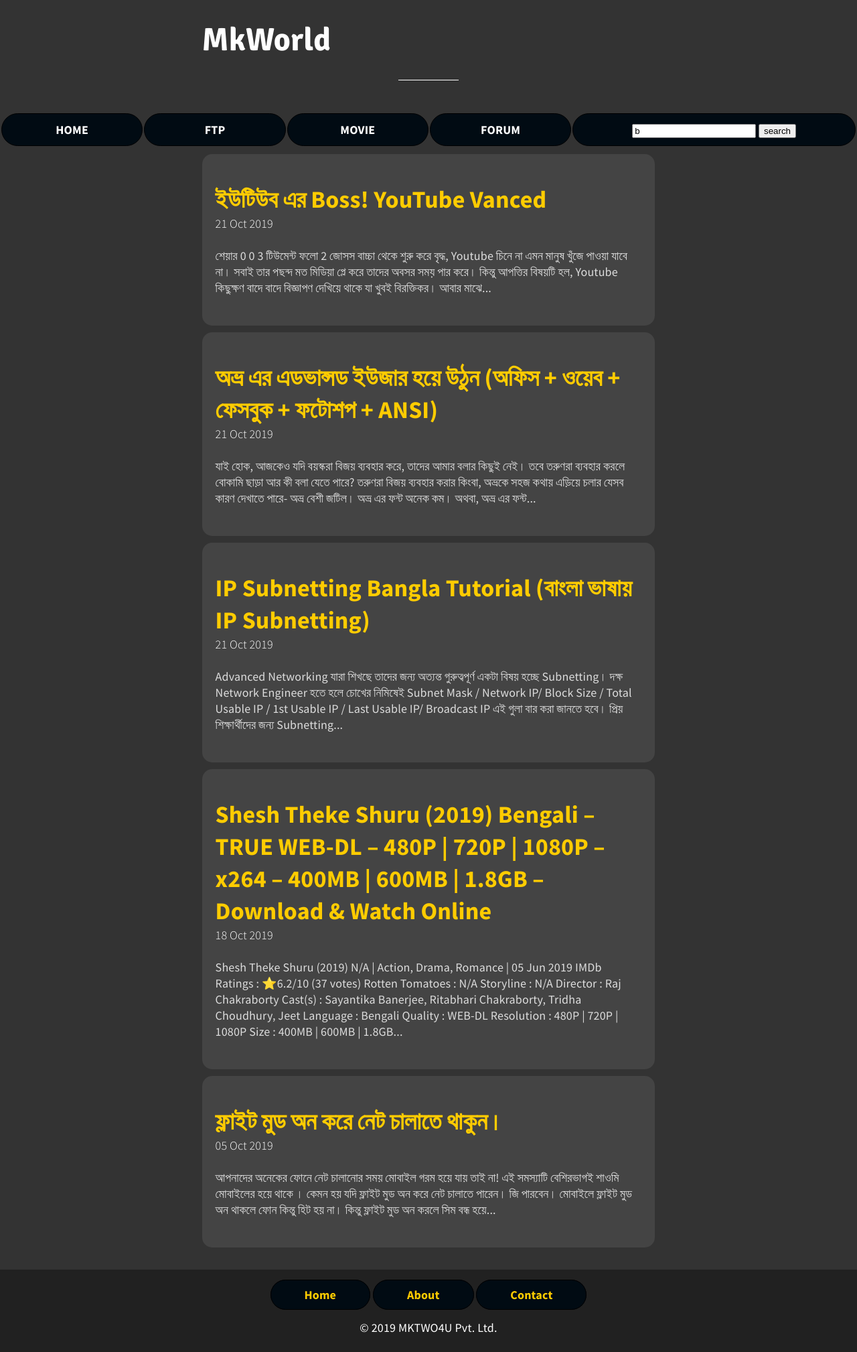
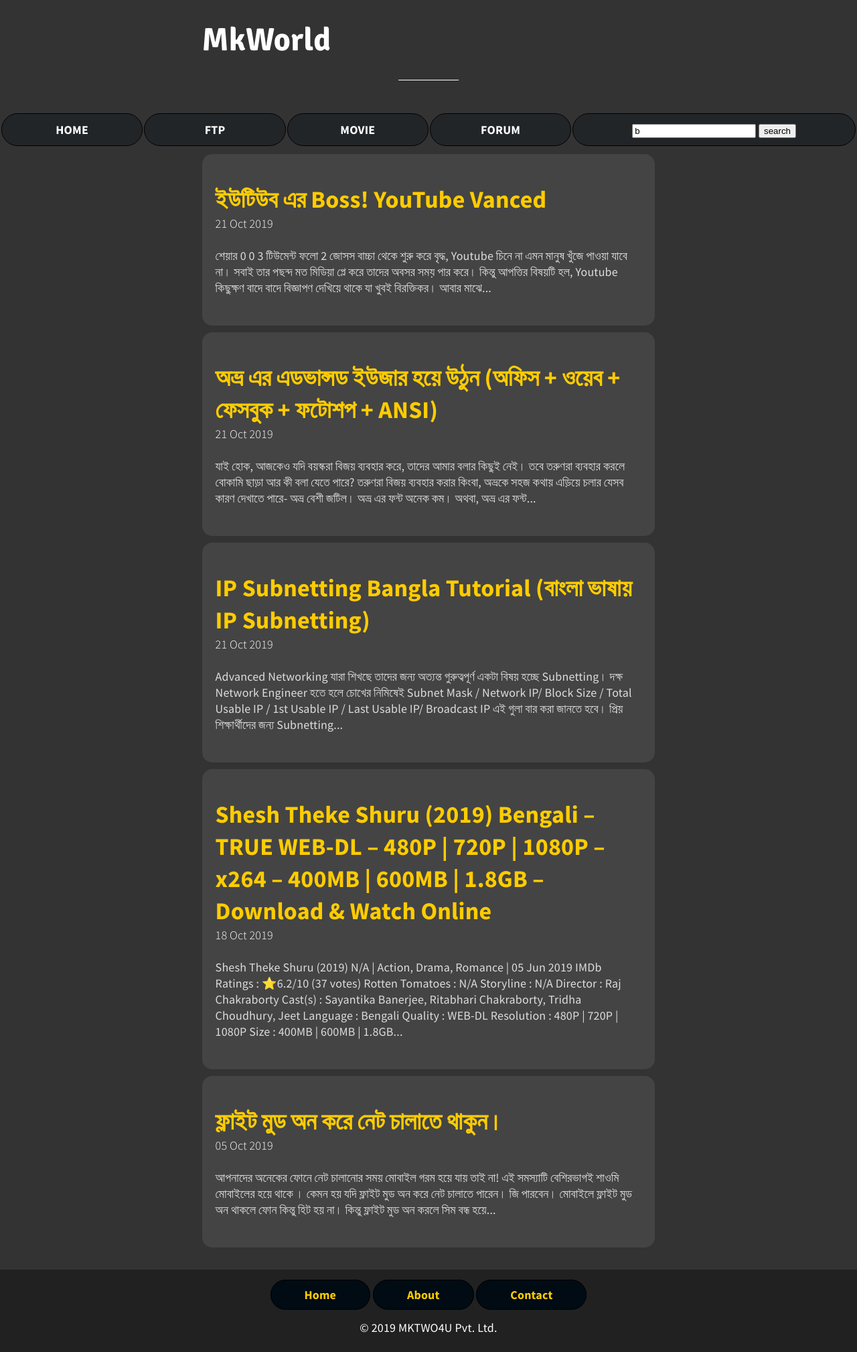
Before and after one commit to bdmilan/blog, a Jekyll site: the page built from index.html, in a window 1280 px wide. Shown: the whole page at 67% size. Built offline with Jekyll 4.4.1, drawn with Linux system fonts in a browser that asks for light colours; the list of posts is cut into pages by our own code.

Commit message:
Update header.html

```diff
--- a/_includes/header.html
+++ b/_includes/header.html
@@ -23,11 +23,11 @@
 <nav class="sticky-top">
   <div class="" style=""><table style="width:100%">
   <tr>
-    <td style="background:#010b13; border-radius: 45px; width: 10%; border: 1px solid #000; font-weight: bold; color: #fff; text-align: center; padding: 10px;"><a href="https://bdmilan.github.io/mk/" style="color: #fff;"> HOME </a></td>
-    <td style="background:#010b13; border-radius: 45px; width: 10%; border: 1px solid #000; font-weight: bold;color: #fff; text-align: center; padding: 10px;"><a href="ftp.html" style="color: #fff;"> FTP </a></td>
-	<td style="background:#010b13; border-radius: 45px; width: 10%; border: 1px solid #000; font-weight: bold;color: #fff; text-align: center; padding: 10px;"><a href="movie.html" style="color: #fff;"> MOVIE </a></td>
-	  <td style="background:#010b13; border-radius: 45px; width: 10%; border: 1px solid #000; font-weight: bold;color: #fff; text-align: center; padding: 10px;"><a href="forum.html" style="color: #fff;"> FORUM </a></td>
-         <td style="background:#010b13; border-radius: 45px; width: 20%; border: 1px solid #000; font-weight: bold;color: #fff; text-align: center; padding: 10px;"><form action="/search.html" method="get">
+    <td style="background:#010b1354; border-radius: 45px; width: 10%; border: 1px solid #000; font-weight: bold; color: #fff; text-align: center; padding: 10px;"><a href="https://bdmilan.github.io/mk/" style="color: #fff;"> HOME </a></td>
+    <td style="background:#010b1354; border-radius: 45px; width: 10%; border: 1px solid #000; font-weight: bold;color: #fff; text-align: center; padding: 10px;"><a href="ftp.html" style="color: #fff;"> FTP </a></td>
+	<td style="background:#010b1354; border-radius: 45px; width: 10%; border: 1px solid #000; font-weight: bold;color: #fff; text-align: center; padding: 10px;"><a href="movie.html" style="color: #fff;"> MOVIE </a></td>
+	  <td style="background:#010b1354; border-radius: 45px; width: 10%; border: 1px solid #000; font-weight: bold;color: #fff; text-align: center; padding: 10px;"><a href="forum.html" style="color: #fff;"> FORUM </a></td>
+         <td style="background:#010b1354; border-radius: 45px; width: 20%; border: 1px solid #000; font-weight: bold;color: #fff; text-align: center; padding: 10px;"><form action="/search.html" method="get">
   <label for="search-box"></label>
   <input type="text" id="search-box" name="query" value="b">
   <input type="submit" value="search">
```
